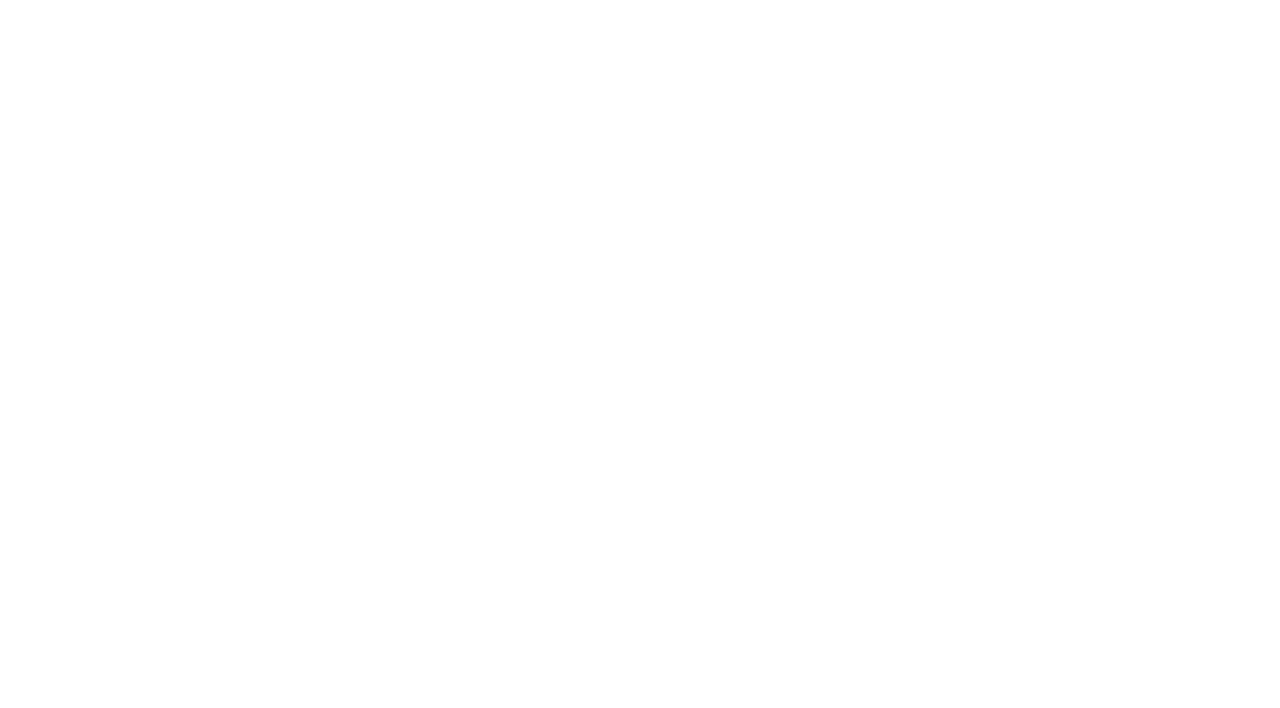
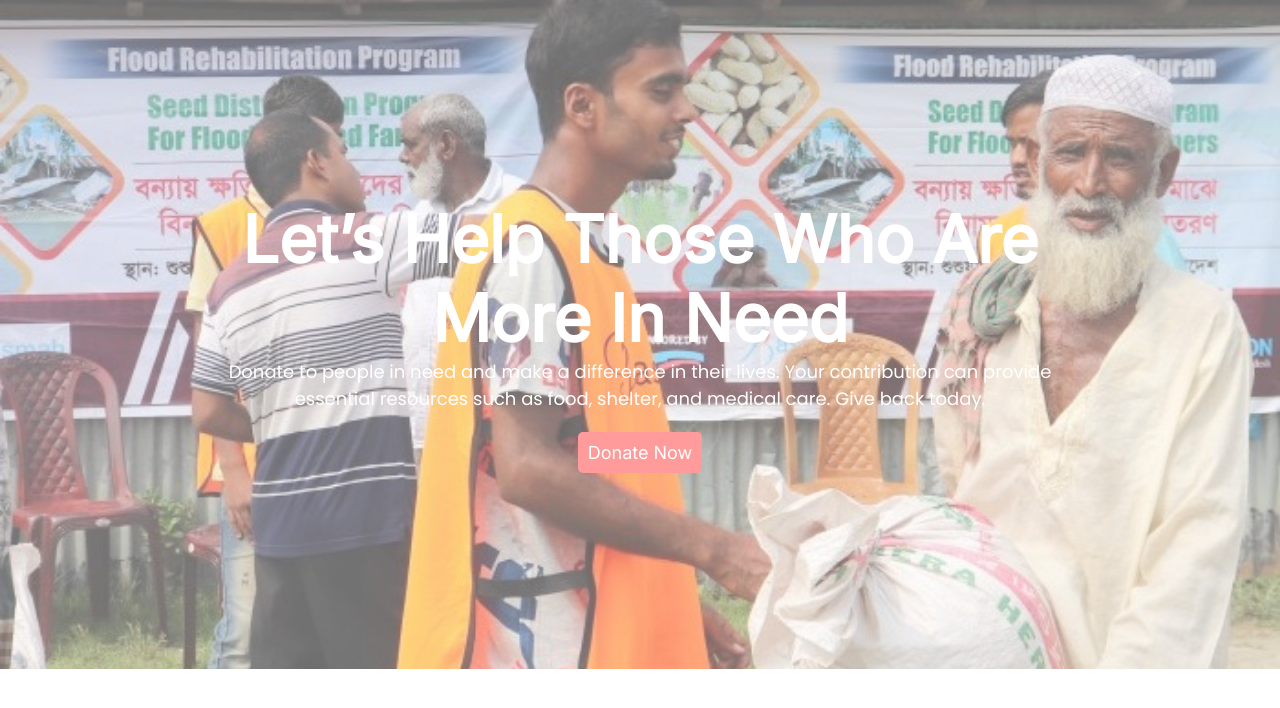
Before and after one commit to abu-shaif-khan/Donate_today, a plain HTML site: page index.html in a window 1280 px wide. Drawn offline with Linux system fonts and the light colour scheme.

Commit message:
donate now header section done

```diff
--- a/index.html
+++ b/index.html
@@ -5,15 +5,29 @@
     <meta http-equiv="X-UA-Compatible" content="IE=edge">
     <meta name="viewport" content="width=device-width, initial-scale=1.0">
     <title>Donate Today</title>
+    <!-- google font embedded -->
     <link rel="preconnect" href="https://fonts.googleapis.com">
     <link rel="preconnect" href="https://fonts.gstatic.com" crossorigin>
     <link href="https://fonts.googleapis.com/css2?family=Inter&display=swap" rel="stylesheet">
     <link rel="preconnect" href="https://fonts.googleapis.com">
     <link rel="preconnect" href="https://fonts.gstatic.com" crossorigin>
     <link href="https://fonts.googleapis.com/css2?family=Inter&family=Poppins&display=swap" rel="stylesheet">
+    <!-- google font end -->
+    <!-- style sheet add -->
     <link rel="stylesheet" href="styles/main.css">
+    <!-- style sheet end -->
 </head>
 <body>
+    <!-- Donate now section start -->
+     <section class="header_section">
+        <h1>Let’s Help Those Who Are More In Need</h1>
+        <p>Donate to people in need and make a difference in their lives. Your contribution can provide essential resources such as food, shelter, and medical care. Give back today.</p>
+        <a href="https://muslimcharity.org.uk/appeals/" target="_blank">Donate Now</a>
+     </section>
+    <!-- Donate now section end  -->
 
+    <!-- Donate today section start -->
+
+    <!-- Donate today section end -->
 </body>
 </html>
--- a/styles/main.css
+++ b/styles/main.css
@@ -1,3 +1,44 @@
-font-family: 'Inter', sans-serif;
+body{
+    margin: 0;
+    padding: 0;
+}
 
-font-family: 'Poppins', sans-serif;
+.header_section{
+    background-image: url(../images/donation10.jpg);
+    background-repeat: no-repeat;
+    background-size: cover;
+    opacity: 0.60;
+    width: 100%;
+    height: 669px;
+    text-align: center;
+
+}
+
+.header_section h1{
+    font-family: 'Inter';
+    font-size: 65px;
+    display: inline-block;
+    color: rgb(255, 255, 255);
+    margin: 200px 200px 0px;
+}
+
+.header_section p{
+    font-family: 'Poppins';
+    font-size: 18px;
+    display: inline-block;
+    color: #ffffffff;
+    margin: 0px 200px 0px;
+}
+
+.header_section a{
+    text-decoration: none;
+    font-family: 'Inter';
+    font-size: 18px;
+    text-align: center;
+    display: inline-block;
+    color: #ffffffff;
+    background-color: #FF5959;
+    padding: 10px;
+    border-radius: 5px;
+    margin: 20px 0px;
+}
```
